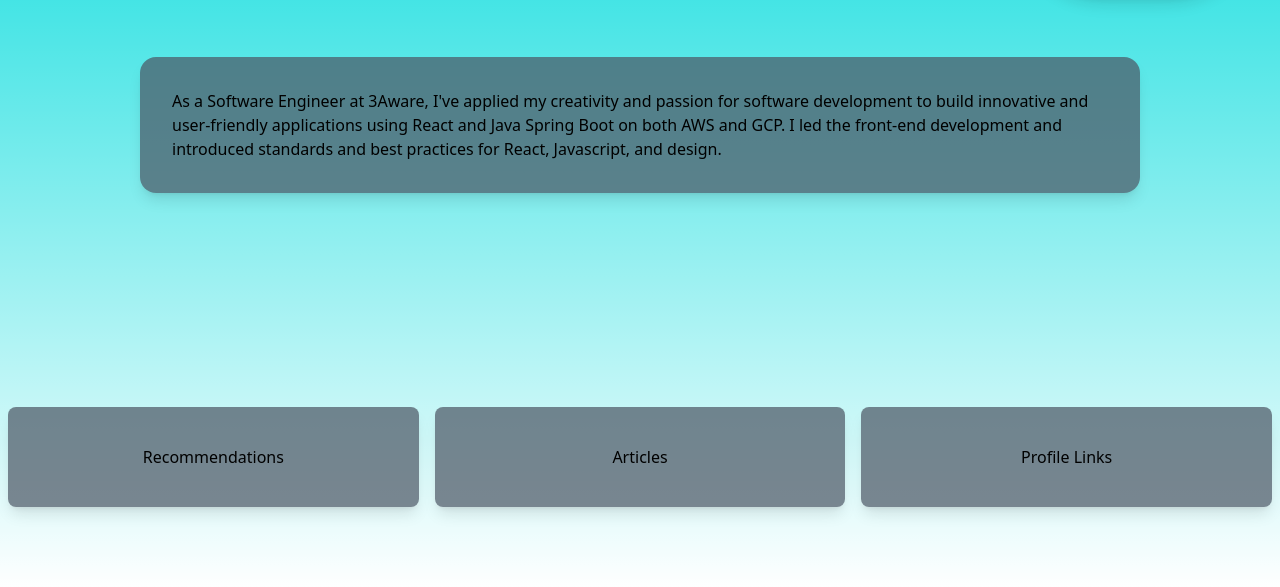
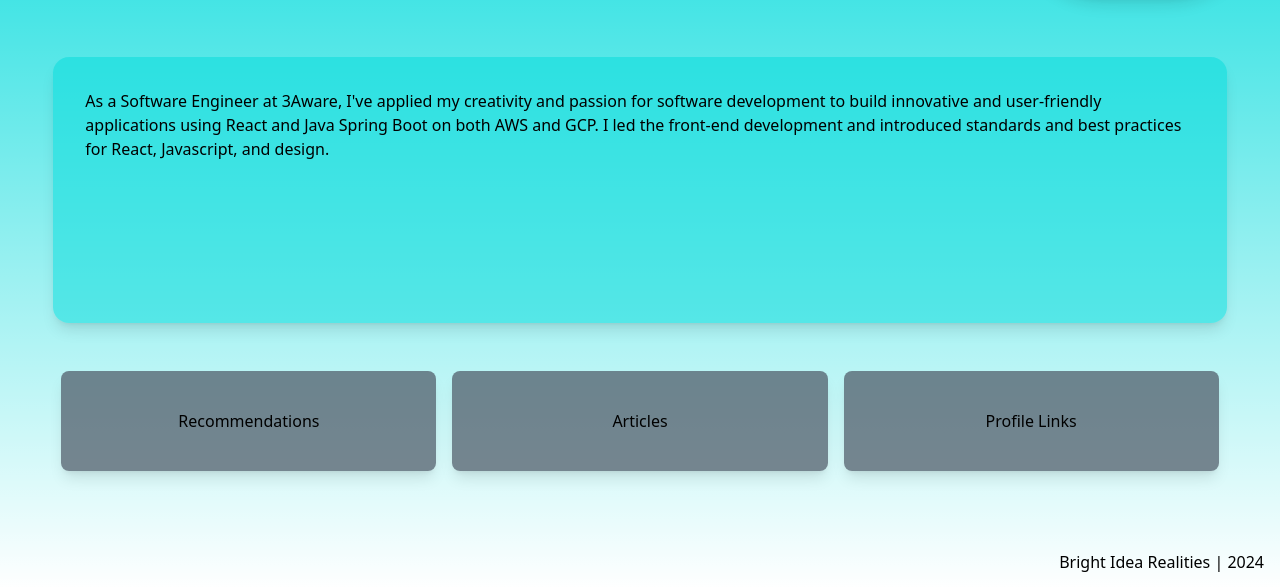
Before and after one commit to aibearden/austinbearden, a Next.js app: page / in a window 1280 px wide. Shown: the part 210-797 px from the top of the page. Built offline with nearby package versions, Linux system fonts and the light colour scheme.

Commit message:
Updated profile page

```diff
--- a/src/app/profile/home/Profile.tsx
+++ b/src/app/profile/home/Profile.tsx
@@ -35,13 +35,16 @@ export default function Profile({ }: ProfileProps) {
                     <img src={profileData.profileImageUrl} className="shadow-lg rounded-full max-w-[400px] w-1/5 h-auto m-4" alt="profile image" />
                 </div>
             </div>
-            <div id="body" className="w-full flex flex-col justify-start items-center">
-                <div id="description" className="w-10/12 bg-gray-600 bg-opacity-70 max-w-[1000px] h-auto p-8 rounded-2xl shadow-lg">{profileData.description}</div>
+            <div id="body" className="w-full h-full flex flex-col justify-start items-center">
+                <div id="description" className="w-11/12 h-full bg-blue_font bg-opacity-50 p-8 rounded-2xl shadow-lg">{profileData.description}</div>
             </div>
-            <div id="footer" className="w-full flex flex-row justify-between items-center">
-                <button className={buttonStyles}>Recommendations</button>
-                <button className={buttonStyles}>Articles</button>
-                <button className={buttonStyles}>Profile Links</button>
+            <div id="footer" className="w-full mt-10 flex flex-col justify-between items-center">
+                <div id="navigation" className="w-11/12 flex flex-row justify-center items-baseline">
+                    <button className={buttonStyles}>Recommendations</button>
+                    <button className={buttonStyles}>Articles</button>
+                    <button className={buttonStyles}>Profile Links</button>
+                </div>
+                <span className="self-end p-4">Bright Idea Realities | 2024</span>
             </div>
         </div>
     );
```
